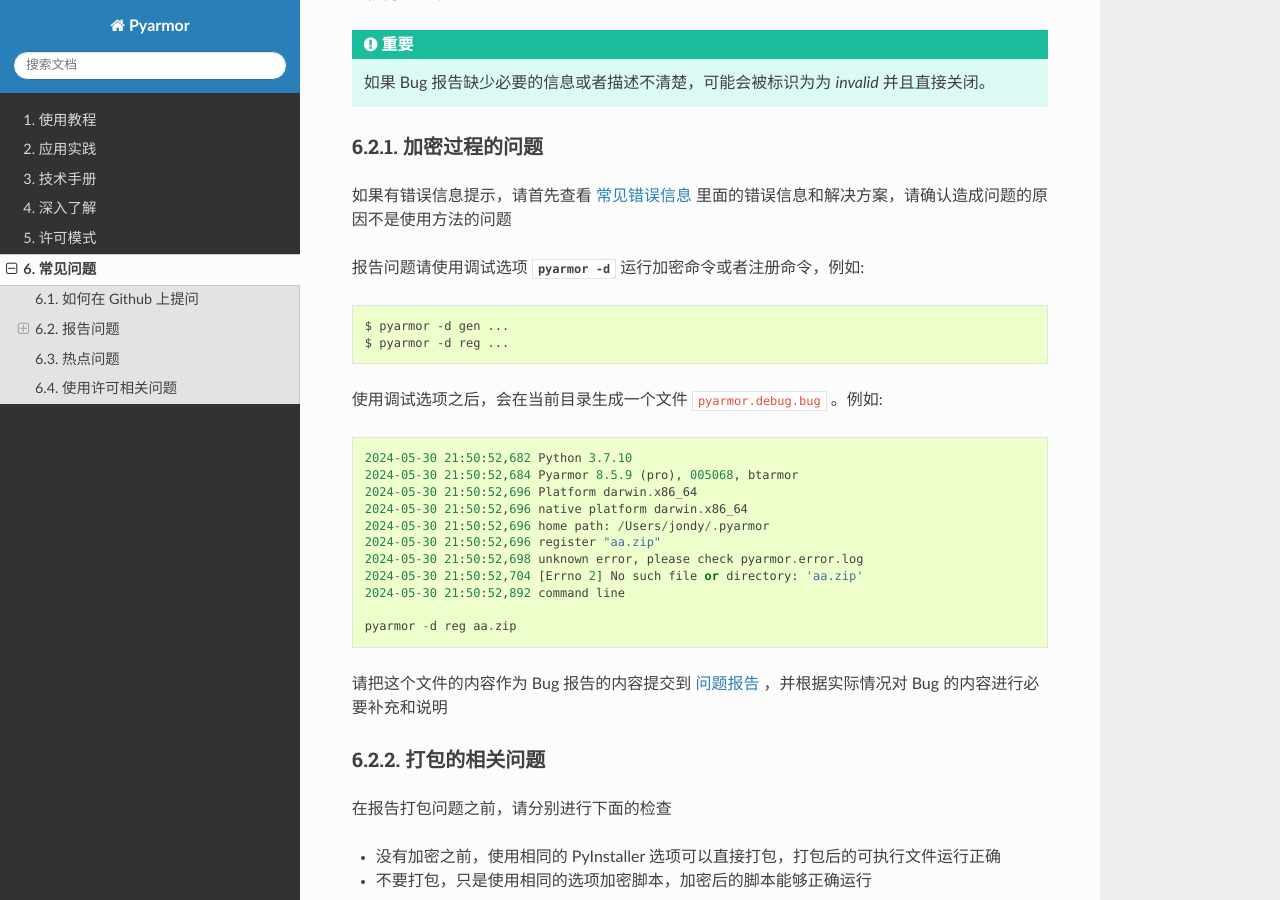
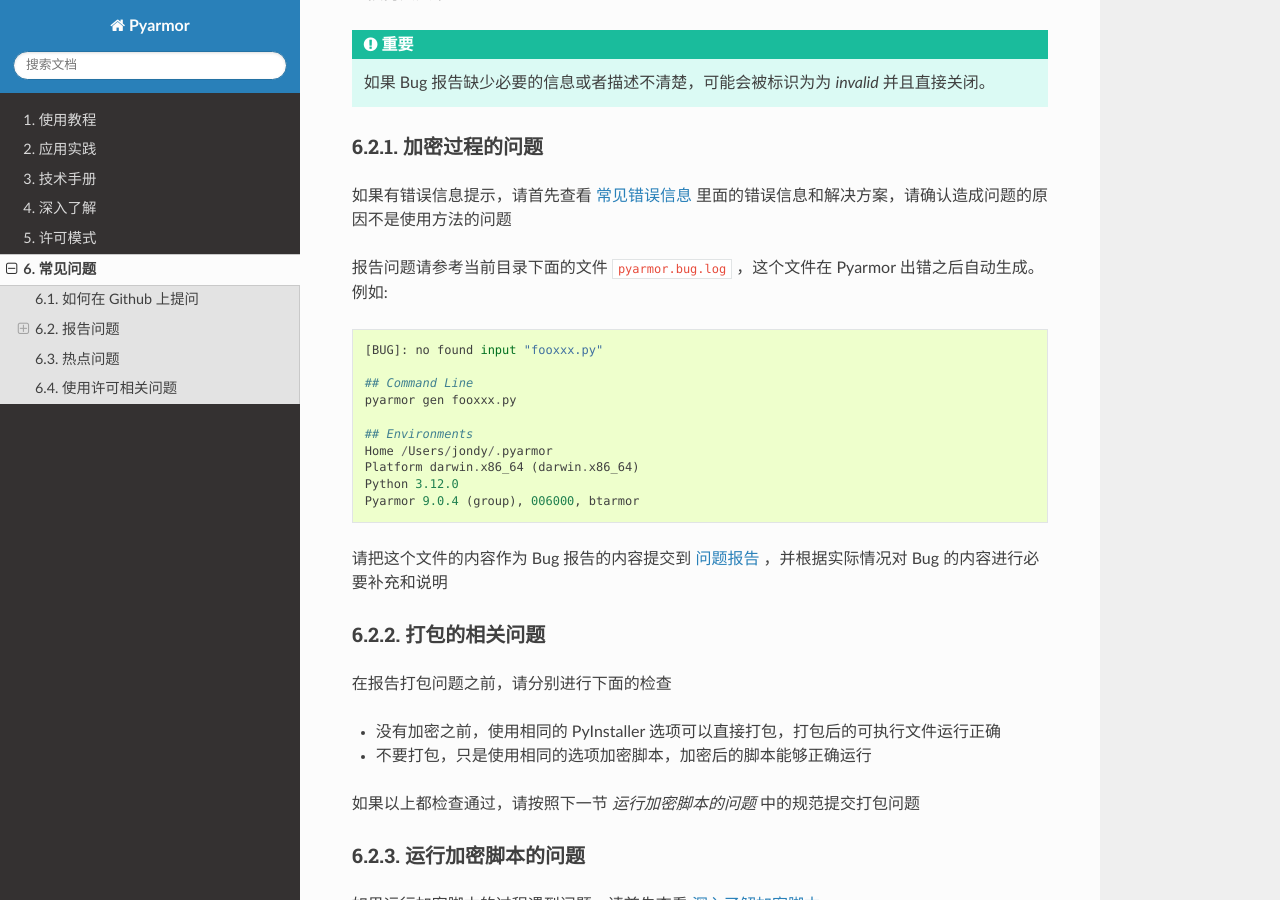
Before and after one commit to dashingsoft/pyarmor-docs-zh, a Sphinx documentation site: the page built from docs/questions.rst, in a window 1280 px wide and 900 px high, scrolled down 1965 px. Built offline with Sphinx 7.4.7 and the Read the Docs theme 3.1.0, drawn with Linux system fonts in a browser that asks for light colours.

Commit message:
发生错误的时候生成Bug报告到 pyarmor.bug.log

```diff
--- a/docs/questions.rst
+++ b/docs/questions.rst
@@ -90,24 +90,18 @@
 
 如果有错误信息提示，请首先查看 :doc:`常见错误信息 <reference/errors>` 里面的错误信息和解决方案，请确认造成问题的原因不是使用方法的问题
 
-报告问题请使用调试选项 :option:`pyarmor -d` 运行加密命令或者注册命令，例如::
+报告问题请参考当前目录下面的文件 :file:`pyarmor.bug.log` ，这个文件在 Pyarmor 出错之后自动生成。例如::
 
-    $ pyarmor -d gen ...
-    $ pyarmor -d reg ...
+    [BUG]: no found input "fooxxx.py"
 
-使用调试选项之后，会在当前目录生成一个文件 :file:`pyarmor.debug.bug` 。例如::
+    ## Command Line
+    pyarmor gen fooxxx.py
 
-    2024-05-30 21:50:52,682 Python 3.7.10
-    2024-05-30 21:50:52,684 Pyarmor 8.5.9 (pro), 005068, btarmor
-    2024-05-30 21:50:52,696 Platform darwin.x86_64
-    2024-05-30 21:50:52,696 native platform darwin.x86_64
-    2024-05-30 21:50:52,696 home path: /Users/jondy/.pyarmor
-    2024-05-30 21:50:52,696 register "aa.zip"
-    2024-05-30 21:50:52,698 unknown error, please check pyarmor.error.log
-    2024-05-30 21:50:52,704 [Errno 2] No such file or directory: 'aa.zip'
-    2024-05-30 21:50:52,892 command line
-
-    pyarmor -d reg aa.zip
+    ## Environments
+    Home /Users/jondy/.pyarmor
+    Platform darwin.x86_64 (darwin.x86_64)
+    Python 3.12.0
+    Pyarmor 9.0.4 (group), 006000, btarmor
 
 请把这个文件的内容作为 Bug 报告的内容提交到 `问题报告`_ ，并根据实际情况对 Bug 的内容进行必要补充和说明
 
```
